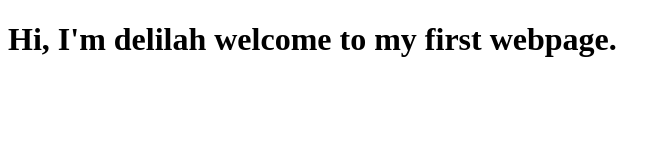
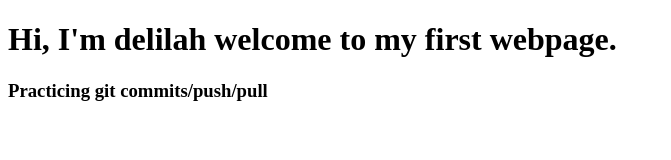
Before and after one commit to lilahmedina/delilah.github.io, a plain HTML site: page index.html in a window 1280 px wide. Shown: the whole page, without its empty margins (0-671 px from the left). Drawn offline with Linux system fonts and the light colour scheme.

Commit message:
Practicing git commands

```diff
--- a/index.html
+++ b/index.html
@@ -5,5 +5,6 @@
     </head>
    <body>
         <h1>Hi, I'm delilah welcome to my first webpage.</h1>
+        <h3>Practicing git commits/push/pull</h3>
     </body>
 </html>
```
